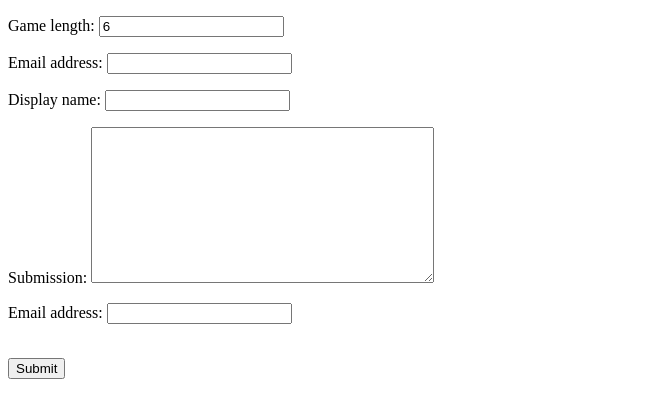
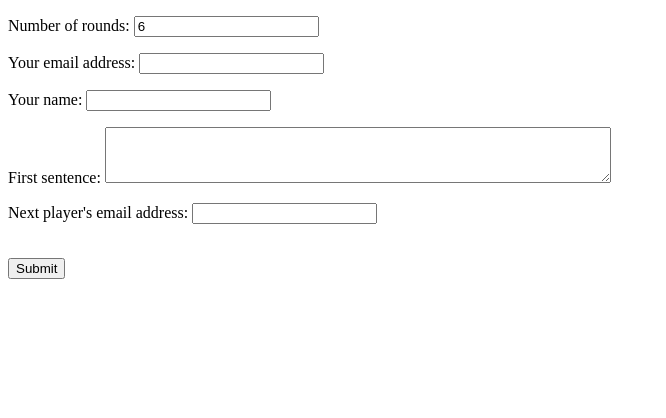
Before and after one commit to bcorwin/TheDrawingGame, a Django app: page /game/ in a window 1280 px wide. Shown: the top 418 px of the page, without its empty margins (0-666 px from the left). Run offline with Django 3.2, Linux system fonts and the light colour scheme; some libraries are stand-ins or nearby versions.

Commit message:
Better labels to round submission forms.

```diff
--- a/TheDrawingGame/static/templates/round.html
+++ b/TheDrawingGame/static/templates/round.html
@@ -15,6 +15,13 @@
 		<script type="text/javascript" src="{% static 'Drawingboard/js/controls/navigation.js' %}"></script>
 		<script type="text/javascript" src="{% static 'Drawingboard/js/controls/size.js' %}"></script>
 		<script type="text/javascript" src="{% static 'Drawingboard/js/controls/download.js' %}"></script>
+
+		<style>
+			#id_form2-submission {
+				width: 500px;
+				height: 50px;
+			}
+	</style>
 	</head>
 	<body>
 
@@ -26,7 +33,9 @@
                 <input type="hidden" name="type" value="{{type}}">
             <br><input type="submit" value="Submit" >
         {% elif type == "P" %}
-            {{ round.submission}}
+            <h3>{{ round.submission}}</h3>
+			<hr>
+			<h5>Draw the above sentence:</h5>
             <div id="canvasDiv"></div>
 
             <style>
--- a/game/forms.py
+++ b/game/forms.py
@@ -9,31 +9,56 @@ class make_game(forms.ModelForm):
     class Meta:
         model = Game
         fields = ["game_length", "email_address"]
+        labels = {
+            'game_length': ('Number of rounds'),
+            'email_address': ('Your email address'),
+        }
 
 class make_new_round(forms.ModelForm):
     class Meta:
         model = Round
         fields = ["display_name", "submission", "email_address"]
+        labels = {
+            'display_name': ('Your name'),
+            'submission': ('First sentence'),
+            'email_address': ('Next player\'s email address'),
+        }
 
 class make_picture_round(forms.ModelForm):
     class Meta:
         model = Round
         fields = ["display_name", "email_address"]
+        labels = {
+            'display_name': ('Your name'),
+            'email_address': ('Next player\'s email address'),
+        }
 
 class make_text_round(forms.ModelForm):
     class Meta:
         model = Round
         fields = ["submission", "display_name", "email_address"]
+        labels = {
+            'display_name': ('Your name'),
+            'submission': ('Sentence describing the above picture'),
+            'email_address': ('Next player\'s email address'),
+        }
 
 class make_last_text(forms.ModelForm):
     class Meta:
         model = Round
         fields = ["submission", "display_name"]
+        labels = {
+            'display_name': ('Your name'),
+            'submission': ('Sentence describing the above picture   '),
+        }
 
 class make_last_picture(forms.ModelForm):
     class Meta:
         model = Round
         fields = ["display_name"]
+        labels = {
+            'display_name': ('Your name'),
+        }
 
 class reset_round_form(forms.Form):
     new_email = forms.EmailField()
```
